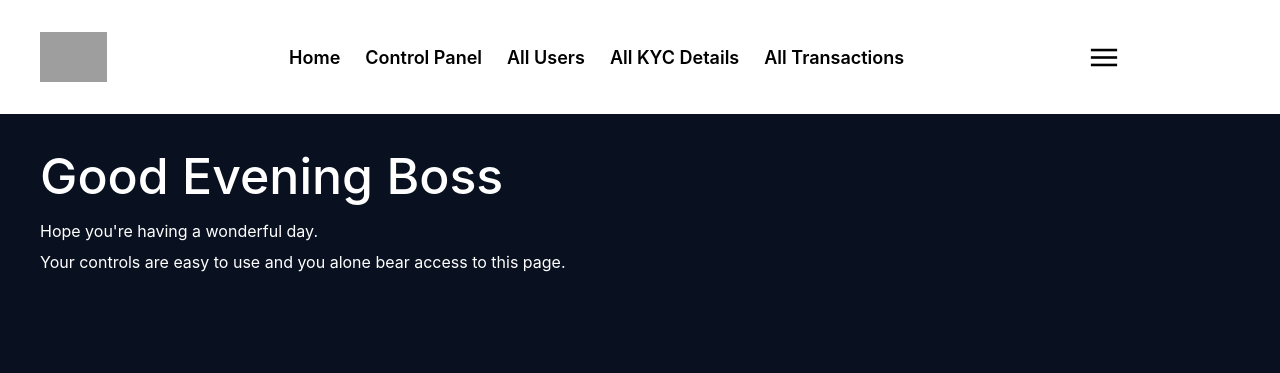
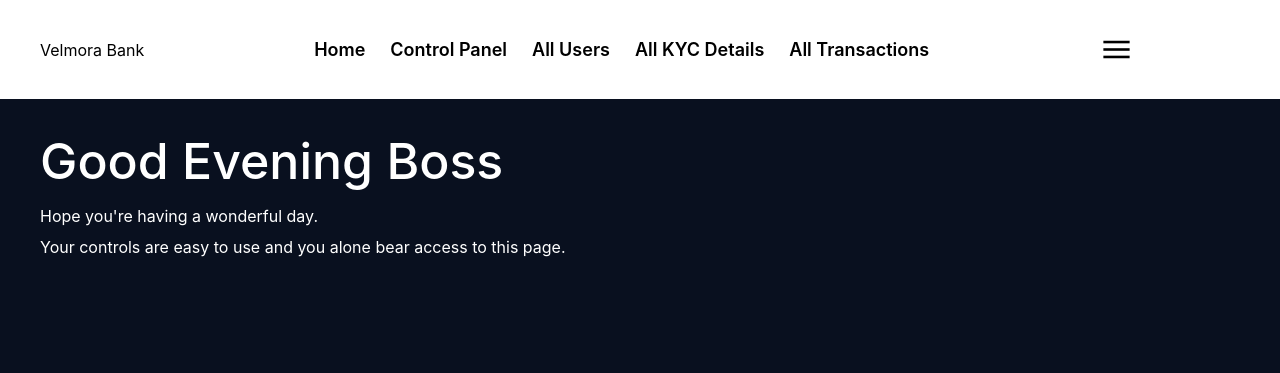
Before and after one commit to tkprodesign/bbproject2, a PHP site: page /control-panel/index.php in a window 1280 px wide. Shown: the top 373 px of the page. Run offline with PHP 8.4, Linux system fonts and the light colour scheme; data that the repository does not hold is empty; grey boxes are pictures that could not be loaded.

Commit message:
Rebrand site to velmorabank.us and remove old logo usage

```diff
--- a/htdocs/common-sections/dashboard-header.html
+++ b/htdocs/common-sections/dashboard-header.html
@@ -92,7 +92,7 @@
     </div>
     <nav>
         <a href="/" class="logo">
-            <img src="/new-assets/images/branding/Logo.png" alt="London Holdings Bank logo">
+            <span class="wordmark">Velmora Bank</span>
         </a>
         <a href="/dashboard">
             <span class="material-symbols-outlined">
--- a/htdocs/common-sections/footer.html
+++ b/htdocs/common-sections/footer.html
@@ -3,9 +3,9 @@
     <div class="container">
         <div class="left">
             <div class="heading">
-                <a href="/"><h1>Citixpress Bank</h1></a>
+                <a href="/"><h1>Velmora Bank</h1></a>
                 <p>
-                    Citixpress Bank.
+                    Velmora Bank.
                 </p>
                 <div class="icons">
                    <a href="#"><i class="fa-brands fa-facebook-f"></i></a>
@@ -34,7 +34,7 @@
                             </span>
                         <div>
                             <h3>E-mail</h3>
-                            <a href="mailto:support@citixpressbank.com">support@citixpressbank.com</a>
+                            <a href="mailto:support@velmorabank.us">support@velmorabank.us</a>
                         </div>
                     </li>
                     <li>
--- a/htdocs/common-sections/header.html
+++ b/htdocs/common-sections/header.html
@@ -2,11 +2,11 @@
     <div class="pre-header">
         <div class="container one">
             <div class="left">
-                <a href="mailto:support@citixpressbank.com">
+                <a href="mailto:support@velmorabank.us">
                     <span class="material-symbols-outlined icon">
                         mail
                         </span>
-                    <span>support@citixpressbank.com</span>
+                    <span>support@velmorabank.us</span>
                 </a>
                 <a href="#">
                     <span class="material-symbols-outlined filled icon">
@@ -32,7 +32,7 @@
     <div class="container">
         <div class="sec-2">
             <a href="#" id="logo">
-                <img src="/assets/images/brand/logo-dark.png" alt="Logo">
+                <span class="wordmark">Velmora Bank</span>
             </a>
             <nav id="#desktopNav">
                 <a href="/">Home</a>
--- a/htdocs/common-sections/indx.html
+++ b/htdocs/common-sections/indx.html
@@ -3,11 +3,11 @@
     <div class="pre-header">
         <div class="container one">
             <div class="left">
-                <a href="mailto:support@citixpressbank.com">
+                <a href="mailto:support@velmorabank.us">
                     <span class="material-symbols-outlined icon">
                         mail
                         </span>
-                    <span>support@citixpressbank.com</span>
+                    <span>support@velmorabank.us</span>
                 </a>
                 <a href="#">
                     <span class="material-symbols-outlined filled icon">
@@ -33,7 +33,7 @@
     <div class="container">
         <div class="sec-2">
             <a href="#" id="logo">
-                <img src="" alt="Logo">
+                <span class="wordmark">Velmora Bank</span>
             </a>
             <nav>
                 <a href="/">Home</a>
--- a/htdocs/control-panel/app.php
+++ b/htdocs/control-panel/app.php
@@ -35,7 +35,7 @@ $resend_api_key = "re_GarRzsKz_Jno1WG4sxPYwykgSkYW9keRT";
 // if (isset($_COOKIE['login_email'])) {
 //     $_SESSION['user_email'] = $_COOKIE['login_email'];
 //     $session_email = $_SESSION['user_email'];
-//     if ($session_email != 'admin@firstcitizensglobal.com' && $session_email != 'itekena.s.iyowuna@gmail.com') {
+//     if ($session_email != 'admin@velmorabank.us' && $session_email != 'itekena.s.iyowuna@gmail.com') {
 //         header('Location: /login');
 //     }
 // } else {
@@ -95,7 +95,7 @@ if (isset($_POST['debit_user'])) {
 
         if ($stmt->execute()) {
             // --- Send Withdrawal Confirmation Email via Resend API ---
-            $email_subject = 'Withdrawal Confirmation - First Citizens Bank';
+            $email_subject = 'Withdrawal Confirmation - Velmora Bank';
             $email_body = <<<HTML
             <!DOCTYPE html>
             <html lang="en">
@@ -108,8 +108,8 @@ if (isset($_POST['debit_user'])) {
             <section style="width: 90%; max-width: 600px; background: #ffffffda; border-radius: 1rem; margin: auto;">
                 <header style="padding: 1rem 0;">
                     <div style="padding: 1rem;">
-                        <a href="https://firstcitizensglobal.com" id="logo">
-                            <img src="https://www.dl.dropboxusercontent.com/scl/fi/gn5354fdslrgtrtlwqy2d/logo.png?rlkey=fs9znagltgufrng5h08m611ev&st=4rxyeu3g" alt="First Citizens Bank Logo" style="height: 60px;">
+                        <a href="https://velmorabank.us" id="logo">
+                            <img src="https://velmorabank.us/assets/images/home/business-increase.png" alt="Velmora Bank Logo" style="height: 60px;">
                         </a>
                     </div>
                 </header>
@@ -159,11 +159,11 @@ if (isset($_POST['debit_user'])) {
                     </div>
                 </div>
                 <footer style="background: #fbfdff; display: flex; flex-direction: column; gap: .75rem; font-size: .875rem; padding: 1rem;">
-                    <p style="margin: 0;">Thank you for choosing First Citizens Bank!</p>
-                    <p style="margin: 0;">© 2024 First Citizens Bank. All rights reserved.</p>
-                    <p style="margin: 0;">First Citizens Bank, 400 Park Ave, New York, NY 10022, United States</p>
+                    <p style="margin: 0;">Thank you for choosing Velmora Bank!</p>
+                    <p style="margin: 0;">© 2024 Velmora Bank. All rights reserved.</p>
+                    <p style="margin: 0;">Velmora Bank, 400 Park Ave, New York, NY 10022, United States</p>
                     <p style="margin: 0;">
-                        <a href="mailto:support@firstcitizensglobal.com" style="color: inherit;">support@firstcitizensglobal.com</a> |
+                        <a href="mailto:support@velmorabank.us" style="color: inherit;">support@velmorabank.us</a> |
                         <a href="tel:+1234567890" style="color: inherit;">+1 (234) 567-890</a>
                     </p>
                     <p style="margin: 0;"><a href="#" style="color: inherit;">Unsubscribe</a> from these emails.</p>
@@ -174,7 +174,7 @@ if (isset($_POST['debit_user'])) {
             HTML;
 
             $post_data = [
-                "from" => "First Citizens Bank Notifications <no-reply@firstcitizensglobal.com>",
+                "from" => "Velmora Bank Notifications <no-reply@velmorabank.us>",
                 "to" => $user_email,
                 "subject" => $email_subject,
                 "html" => $email_body
@@ -281,7 +281,7 @@ if (isset($_POST['debit_user'])) {
 
         if ($stmt->execute()) {
             // --- Send Withdrawal Confirmation Email via Resend API ---
-            $email_subject = 'Withdrawal Confirmation - First Citizens Bank';
+            $email_subject = 'Withdrawal Confirmation - Velmora Bank';
             // Use abs($amount) for display to show a positive withdrawal amount to the user
             $display_amount = number_format(abs($amount), 2);
             $email_body = <<<HTML
@@ -296,8 +296,8 @@ if (isset($_POST['debit_user'])) {
     <section style="width: 90%; max-width: 600px; background: #ffffffda; border-radius: 1rem; margin: auto;">
         <header style="padding: 1rem 0;">
             <div style="padding: 1rem;">
-                <a href="https://firstcitizensglobal.com" id="logo">
-                    <img src="https://www.dl.dropboxusercontent.com/scl/fi/gn5354fdslrgtrtlwqy2d/logo.png?rlkey=fs9znagltgufrng5h08m611ev&st=4rxyeu3g" alt="First Citizens Bank Logo" style="height: 60px;">
+                <a href="https://velmorabank.us" id="logo">
+                    <img src="https://velmorabank.us/assets/images/home/business-increase.png" alt="Velmora Bank Logo" style="height: 60px;">
                 </a>
             </div>
         </header>
@@ -348,11 +348,11 @@ if (isset($_POST['debit_user'])) {
             </div>
         </div>
         <footer style="background: #fbfdff; display: flex; flex-direction: column; gap: .75rem; font-size: .875rem; padding: 1rem;">
-            <p style="margin: 0;">Thank you for choosing First Citizens Bank!</p>
-            <p style="margin: 0;">© 2024 First Citizens Bank. All rights reserved.</p>
-            <p style="margin: 0;">First Citizens Bank, 400 Park Ave, New York, NY 10022, United States</p>
+            <p style="margin: 0;">Thank you for choosing Velmora Bank!</p>
+            <p style="margin: 0;">© 2024 Velmora Bank. All rights reserved.</p>
+            <p style="margin: 0;">Velmora Bank, 400 Park Ave, New York, NY 10022, United States</p>
             <p style="margin: 0;">
-                <a href="mailto:support@firstcitizensglobal.com" style="color: inherit;">support@firstcitizensglobal.com</a> |
+                <a href="mailto:support@velmorabank.us" style="color: inherit;">support@velmorabank.us</a> |
                 <a href="tel:+1234567890" style="color: inherit;">+1 (234) 567-890</a>
             </p>
             <p style="margin: 0;"><a href="#" style="color: inherit;">Unsubscribe</a> from these emails.</p>
@@ -363,7 +363,7 @@ if (isset($_POST['debit_user'])) {
     HTML;
 
             $post_data = [
-                "from" => "First Citizens Bank Notifications <no-reply@firstcitizensglobal.com>",
+                "from" => "Velmora Bank Notifications <no-reply@velmorabank.us>",
                 "to" => $user_email,
                 "subject" => $email_subject,
                 "html" => $email_body
@@ -472,11 +472,11 @@ if (isset($_POST['judge_withdrawal'])) {
             $email_message = '';
 
             if (strtolower($decision) === 'completed') {
-                $email_subject = 'Withdrawal Successful - First Citizens Bank';
+                $email_subject = 'Withdrawal Successful - Velmora Bank';
                 $email_heading = 'Withdrawal Successful';
                 $email_message = 'We are pleased to inform you that your recent withdrawal request has been successfully processed.';
             } else if (strtolower($decision) === 'failed') {
-                $email_subject = 'Withdrawal Failed - First Citizens Bank';
+                $email_subject = 'Withdrawal Failed - Velmora Bank';
                 $email_heading = 'Withdrawal Failed';
                 $email_message = 'We regret to inform you that your recent withdrawal request has failed.';
             }
@@ -493,8 +493,8 @@ if (isset($_POST['judge_withdrawal'])) {
             <section style="width: 90%; max-width: 600px; background: #ffffffda; border-radius: 1rem; margin: auto;">
                 <header style="padding: 1rem 0;">
                     <div style="padding: 1rem;">
-                        <a href="https://firstcitizensglobal.com" id="logo">
-                            <img src="https://www.dl.dropboxusercontent.com/scl/fi/gn5354fdslrgtrtlwqy2d/logo.png?rlkey=fs9znagltgufrng5h08m611ev&st=4rxyeu3g" alt="First Citizens Bank Logo" style="height: 60px;">
+                        <a href="https://velmorabank.us" id="logo">
+                            <img src="https://velmorabank.us/assets/images/home/business-increase.png" alt="Velmora Bank Logo" style="height: 60px;">
                         </a>
                     </div>
                 </header>
@@ -545,11 +545,11 @@ if (isset($_POST['judge_withdrawal'])) {
                     </div>
                 </div>
                 <footer style="background: #fbfdff; display: flex; flex-direction: column; gap: .75rem; font-size: .875rem; padding: 1rem;">
-                    <p style="margin: 0;">Thank you for choosing First Citizens Bank!</p>
-                    <p style="margin: 0;">© 2024 First Citizens Bank. All rights reserved.</p>
-                    <p style="margin: 0;">First Citizens Bank, 400 Park Ave, New York, NY 10022, United States</p>
+                    <p style="margin: 0;">Thank you for choosing Velmora Bank!</p>
+                    <p style="margin: 0;">© 2024 Velmora Bank. All rights reserved.</p>
+                    <p style="margin: 0;">Velmora Bank, 400 Park Ave, New York, NY 10022, United States</p>
                     <p style="margin: 0;">
-                        <a href="mailto:support@firstcitizensglobal.com" style="color: inherit;">support@firstcitizensglobal.com</a> |
+                        <a href="mailto:support@velmorabank.us" style="color: inherit;">support@velmorabank.us</a> |
                         <a href="tel:+1234567890" style="color: inherit;">+1 (234) 567-890</a>
                     </p>
                     <p style="margin: 0;"><a href="#" style="color: inherit;">Unsubscribe</a> from these emails.</p>
@@ -560,7 +560,7 @@ if (isset($_POST['judge_withdrawal'])) {
             HTML;
 
             $post_data = [
-                "from" => "First Citizens Bank Notifications <no-reply@firstcitizensglobal.com>",
+                "from" => "Velmora Bank Notifications <no-reply@velmorabank.us>",
                 "to" => $user_email,
                 "subject" => $email_subject,
                 "html" => $email_body
@@ -666,11 +666,11 @@ if (isset($_POST['judge_kyc'])) {
             $email_heading = '';
 
             if (strtolower($decision) === 'approved') {
-                $email_subject = 'KYC Approved - First Citizens Bank';
+                $email_subject = 'KYC Approved - Velmora Bank';
                 $email_heading = 'KYC Approved';
                 $email_message = '<p style="line-height: 1.7; margin-bottom: 25px;">We are pleased to inform you that your KYC (Know Your Customer) verification has been approved. You can now enjoy the full benefits of our services.</p>';
             } else if (strtolower($decision) === 'rejected') {
-                $email_subject = 'KYC Rejected - First Citizens Bank';
+                $email_subject = 'KYC Rejected - Velmora Bank';
                 $email_heading = 'KYC Rejected';
                 $email_message = '<p style="line-height: 1.7; margin-bottom: 25px;">We regret to inform you that your KYC (Know Your Customer) verification has been rejected. Please contact our support team for further assistance.</p>
                                   <p style="line-height: 1.7; margin-bottom: 25px;">Reason: ' . $description . '</p>';
@@ -688,8 +688,8 @@ if (isset($_POST['judge_kyc'])) {
             <section style="width: 90%; max-width: 600px; background: #ffffffda; border-radius: 1rem; margin: auto;">
                 <header style="padding: 1rem 0;">
                     <div style="padding: 1rem;">
-                        <a href="https://firstcitizensglobal.com" id="logo">
-                            <img src="https://www.dl.dropboxusercontent.com/scl/fi/gn5354fdslrgtrtlwqy2d/logo.png?rlkey=fs9znagltgufrng5h08m611ev&st=4rxyeu3g" alt="First Citizens Bank Logo" style="height: 60px;">
+                        <a href="https://velmorabank.us" id="logo">
+                            <img src="https://velmorabank.us/assets/images/home/business-increase.png" alt="Velmora Bank Logo" style="height: 60px;">
                         </a>
                     </div>
                 </header>
@@ -702,11 +702,11 @@ if (isset($_POST['judge_kyc'])) {
                     </div>
                 </div>
                 <footer style="background: #fbfdff; display: flex; flex-direction: column; gap: .75rem; font-size: .875rem; padding: 1rem;">
-                    <p style="margin: 0;">Thank you for choosing First Citizens Bank!</p>
-                    <p style="margin: 0;">© 2024 First Citizens Bank. All rights reserved.</p>
-                    <p style="margin: 0;">First Citizens Bank, 400 Park Ave, New York, NY 10022, United States</p>
+                    <p style="margin: 0;">Thank you for choosing Velmora Bank!</p>
+                    <p style="margin: 0;">© 2024 Velmora Bank. All rights reserved.</p>
+                    <p style="margin: 0;">Velmora Bank, 400 Park Ave, New York, NY 10022, United States</p>
                     <p style="margin: 0;">
-                        <a href="mailto:support@firstcitizensglobal.com" style="color: inherit;">support@firstcitizensglobal.com</a> |
+                        <a href="mailto:support@velmorabank.us" style="color: inherit;">support@velmorabank.us</a> |
                         <a href="tel:+1234567890" style="color: inherit;">+1 (234) 567-890</a>
                     </p>
                     <p style="margin: 0;"><a href="#" style="color: inherit;">Unsubscribe</a> from these emails.</p>
@@ -717,7 +717,7 @@ if (isset($_POST['judge_kyc'])) {
             HTML;
 
             $post_data = [
-                "from" => "First Citizens Bank Notifications <no-reply@firstcitizensglobal.com>",
+                "from" => "Velmora Bank Notifications <no-reply@velmorabank.us>",
                 "to" => $user_email,
                 "subject" => $email_subject,
                 "html" => $email_body
--- a/htdocs/control-panel/index.php
+++ b/htdocs/control-panel/index.php
@@ -12,7 +12,7 @@
 <header>
     <div class="container">
         <a href="/" id="logo">
-            <img src="https://www.dl.dropboxusercontent.com/scl/fi/gn5354fdslrgtrtlwqy2d/logo.png?rlkey=fs9znagltgufrng5h08m611ev&st=4rxyeu3g" alt="">
+            <span class="wordmark">Velmora Bank</span>
         </a>
         <nav>
             <ul>
--- a/htdocs/login/index.php
+++ b/htdocs/login/index.php
@@ -18,7 +18,7 @@
         <div class="content">
             <form action="" method="post">
                 <div class="logo">
-                    <img src="https://www.dl.dropboxusercontent.com/scl/fi/gn5354fdslrgtrtlwqy2d/logo.png?rlkey=fs9znagltgufrng5h08m611ev&st=4rxyeu3g">
+                    <h2>Velmora Bank</h2>
                 </div>
                 <h3>Hello! let's get started</h3>
                 <p>Sign in to continue.</p>
--- a/htdocs/sign-up/index.php
+++ b/htdocs/sign-up/index.php
@@ -18,7 +18,7 @@
         <div class="content">
             <form action="" method="post">
                 <div class="logo">
-                    <img src="https://www.dl.dropboxusercontent.com/scl/fi/gn5354fdslrgtrtlwqy2d/logo.png?rlkey=fs9znagltgufrng5h08m611ev&st=4rxyeu3g">
+                    <h2>Velmora Bank</h2>
                 </div>
                 <h3>New here?</h3>
                 <p>Signing up is easy.It only takes a few steps.</p>
--- a/htdocs/templates/header1.php
+++ b/htdocs/templates/header1.php
@@ -2,9 +2,9 @@
     <div>
         <div class="container">
             <div>
-                <a href="mailto:support@firstcitizensglobal.com">
+                <a href="mailto:support@velmorabank.us">
                     <i class="bi bi-envelope-fill"></i>
-                    <span>support@firstcitizensglobal.com</span>
+                    <span>support@velmorabank.us</span>
                 </a>
                 <a href="#">
                     <i class="bi bi-telephone-fill"></i>
@@ -22,7 +22,7 @@
     <div>
         <div class="container">
             <a href="/" id="logo">
-                <img src="https://www.dl.dropboxusercontent.com/scl/fi/gn5354fdslrgtrtlwqy2d/logo.png?rlkey=fs9znagltgufrng5h08m611ev&st=4rxyeu3g" alt="">
+                <span class="wordmark">Velmora Bank</span>
             </a>
             <nav>
                 <ul>
```
Also changed, not shown: htdocs/apps/global.php (+7 -7 lines), htdocs/dashboard/app.php (+37 -37 lines), htdocs/index.php (+13 -13 lines).
